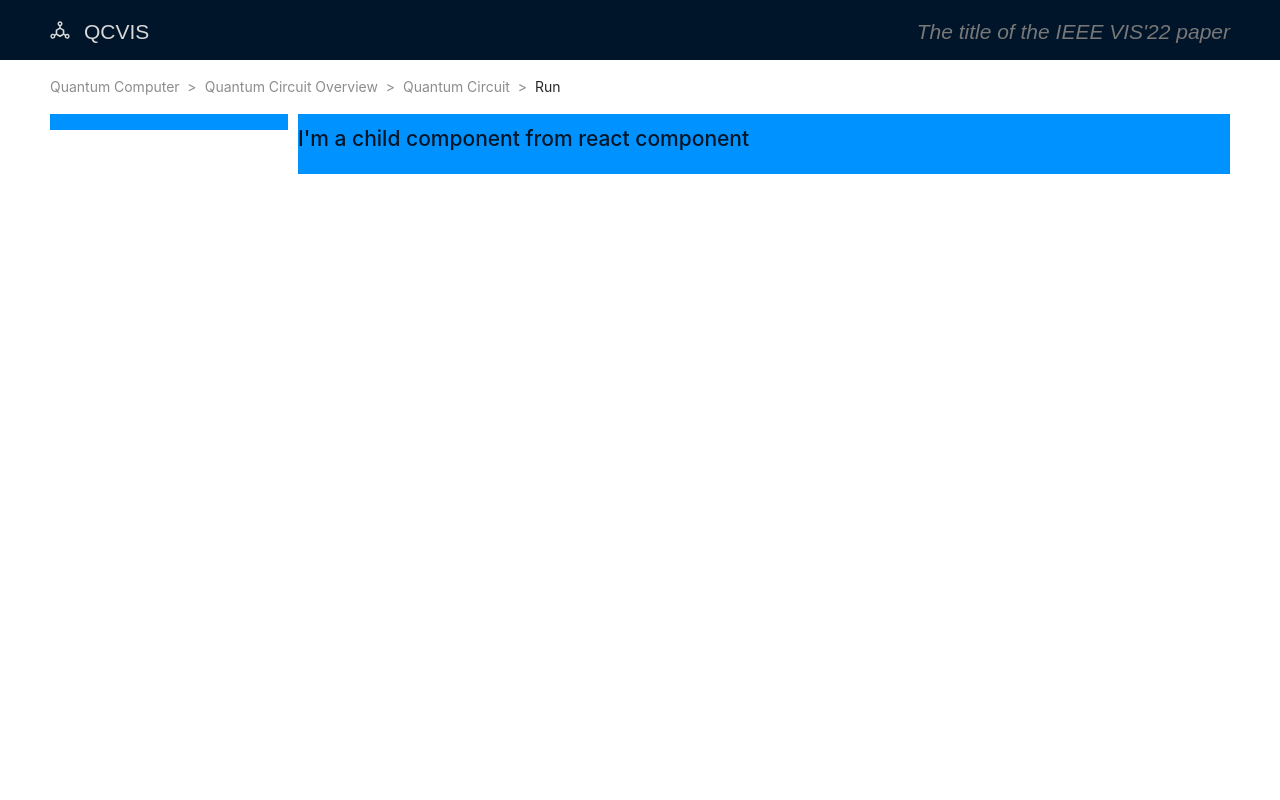
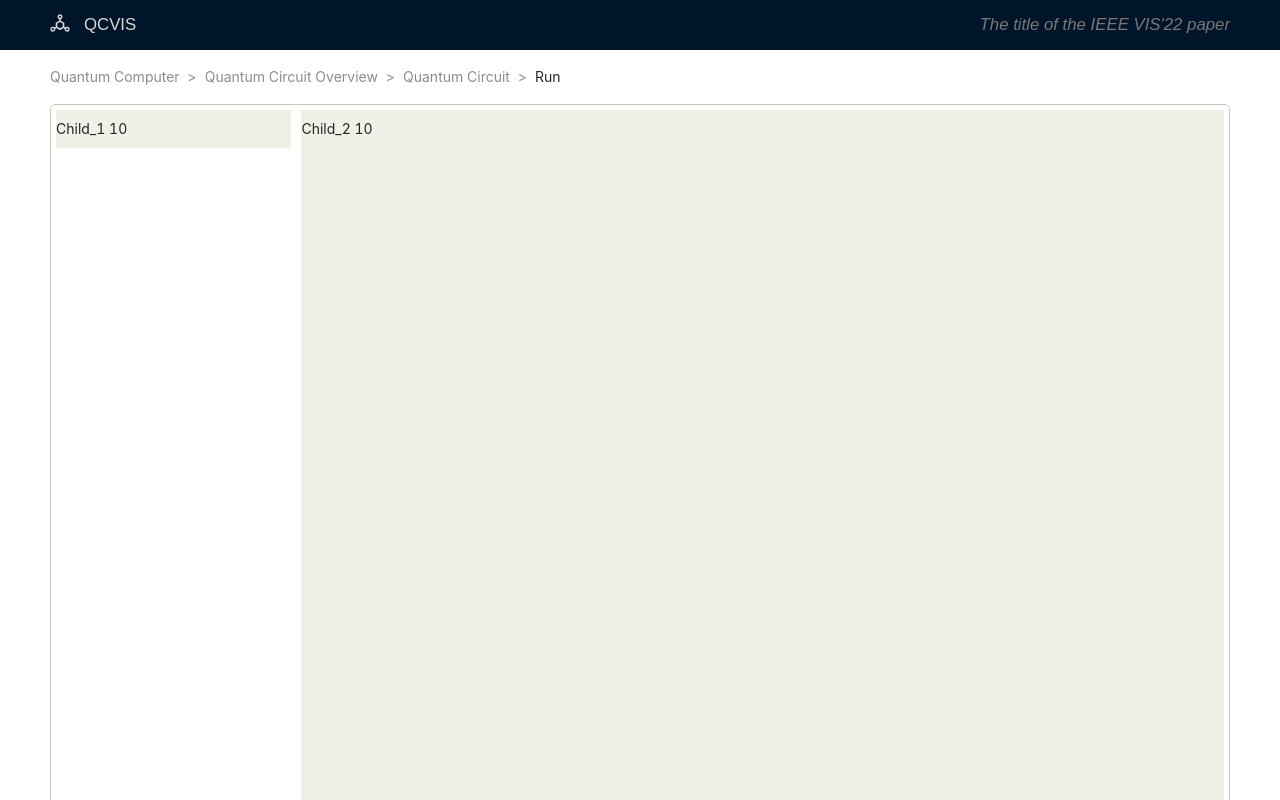
Before and after one commit to CorneliusPavlic/QCVIS, a React (Create React App) app in the folder client/: page / in a window 1280 px wide. Shown: the top 800 px of the page. Built offline with nearby package versions, Linux system fonts and the light colour scheme; no server answers.

Commit message:
'finish_communication'

```diff
--- a/client/package.json
+++ b/client/package.json
@@ -9,6 +9,7 @@
     "@testing-library/user-event": "^13.5.0",
     "antd": "^4.18.3",
     "axios": "^0.24.0",
+    "d3": "^7.3.0",
     "http-proxy-middleware": "^2.0.1",
     "react": "^17.0.2",
     "react-dom": "^17.0.2",
--- a/client/src/App.css
+++ b/client/src/App.css
@@ -1,21 +1,51 @@
 @import '~antd/dist/antd.css';
+
+html, body{
+    min-height: 100% !important;
+    height: 100%;
+
+}
+
+#app{
+    height: 100%;
+}
+
+.layout{
+    min-height:900px;
+    height: 100%;
+}
+
+.header{
+    display:flex;
+    flex-direction:row;
+    line-height: 50px;
+}
 
 .header-title{
     color: #d8d8d8;
-    font-size: 1.5em;
+    font-size: 1.2em;
     font-family: Arial;
+
 }
 
-.header{
-      display:flex;
-      flex-direction:row;
-  }
 
 .paper-title{
     color: #787878;
-    font-size: 1.5em;
+    font-size: 1.2em;
     font-family: Arial;
     font-style: italic;
     margin-left:auto;
     margin-right:0;
 }
+
+.view{
+    border: solid 1px #c7cabb;
+    border-radius: 5px;
+    padding: 5px;
+    height: 100%;
+
+}
+
+#svg_view{
+    height: 100% ;
+}
--- a/client/src/App.js
+++ b/client/src/App.js
@@ -1,4 +1,5 @@
 import React, {Component} from 'react'
+import ReactDOM from 'react-dom'
 import { Layout, Breadcrumb, Row, Col } from 'antd';
 import { DeploymentUnitOutlined } from '@ant-design/icons';
 
@@ -6,17 +7,51 @@ import { DeploymentUnitOutlined } from '@ant-design/icons';
 import './App.css'
 
 import DOM from './Components/DOM.jsx'
+import ControlPanel from './Components/ControlPanel'
+import Views from './Components/Views'
 
 const { Header, Content } = Layout;
 
-const style = { background: "#0092ff", padding: "8px 0" };
 
 class App extends Component {
+
+    constructor(props) {
+        super(props);
+        this.renderChildren = this.renderChildren.bind(this)
+        this.state = {
+            count: 10
+        }
+    }
+
+    renderChildren(){
+        const {count} = this.state;
+        const {container1El, container2El} = this;
+        ReactDOM.render(<ControlPanel count={count}/>, container1El);
+        ReactDOM.render(<Views count={count}/>, container2El);
+    }
+
+
+
+    componentDidMount() {
+        this.container1El = document.querySelector("#container-1");
+        this.container2El = document.querySelector("#container-2");
+
+        this.renderChildren()
+    }
+
+
+
+    componentDidUpdate() {
+        console.log('will re-mount')
+        this.renderChildren();
+    }
+
+
 
     render(){
     return(
         <Layout className="layout">
-            <Header className = "header" style={{ height: '60px' }}>
+            <Header className = "header" style={{ height: '50px' }}>
                 <span><DeploymentUnitOutlined style={{ fontSize: '20px', color: '#d8d8d8',  margin: '0 14px 0 0' }} /></span>
                 <p className="header-title">QCVIS</p>
                 <p className="paper-title">The title of the IEEE VIS'22 paper</p>
@@ -28,18 +63,21 @@ class App extends Component {
                     <Breadcrumb.Item>Quantum Circuit</Breadcrumb.Item>
                     <Breadcrumb.Item>Run</Breadcrumb.Item>
                 </Breadcrumb>
-                <Row gutter={10}>
-                    <Col className="gutter-row" span={5}>
-                        <div style={style}>
-
+                <div className="view">
+                    <Row gutter={10} style={{height: '100%'}}>
+                        <Col className="gutter-row" span={5} style={{height: '100%'}}>
+                            <div style={{ background: "#eff0e7", padding: "8px 0" }}>
+                                <div id="container-1"></div>
                             </div>
                         </Col>
-                    <Col className="gutter-row" span={19}>
-                        <div style={style}>
-                            <DOM/>
+                        <Col className="gutter-row" span={19} style={{height: '100%'}}>
+                            <div style={{ background: "#eff0e7", padding: "8px 0", height: '100%' }}>
+                                {/*<DOM/>*/}
+                                <div id="container-2"></div>
                             </div>
                         </Col>
                     </Row>
+                </div>
             </Content>
         </Layout>
 
--- /dev/null
+++ b/client/src/Components/ControlPanel.jsx
@@ -0,0 +1,42 @@
+import React, {Component} from 'react';
+import ReactDOM from 'react-dom'
+import * as d3 from 'd3'
+
+class ControlPanel extends Component {
+    constructor(props){
+        super(props);
+        this.state = {
+            count : this.props.count,
+            init: 'state_init'
+        }
+        this.init = 'init'
+
+        console.log('constructor')
+
+    }
+
+    componentDidMount(){
+        this.init = 'init_mount'
+        console.log(this.init)
+
+    }
+
+    componentDidUpdate(prevProps, prevState, snapshot) {
+        this.init = 'init_up'
+        console.log(this.init)
+
+    }
+
+
+    render(){
+
+        let count = this.props.count
+        let click = this.props.click
+        console.log('init_render')
+        return (
+            <div onClick={click}>Child_1 {count}</div>
+        );
+    }
+}
+
+export default ControlPanel;
--- a/client/src/Components/DOM.jsx
+++ b/client/src/Components/DOM.jsx
@@ -10,18 +10,16 @@ class DOM extends Component {
     }
 
     componentDidMount(){
-        axios.get(`/api/add_one`)
-            .then(res => {
-                const persons = res.data;
-                console.log(persons)
-            })
+
     }
 
     render(){
 
         return(
             <div>
-                <h1>I'm a child component from {this.state.item}</h1>
+                <svg id="svg_view">
+
+                </svg>
             </div>
         )
     }
--- /dev/null
+++ b/client/src/Components/Views.jsx
@@ -0,0 +1,21 @@
+import React, {Component} from 'react';
+
+class Views extends Component {
+    constructor(props){
+        super(props);
+        this.state = {
+            count: this.props.count
+        }
+    }
+
+
+    render(){
+        const {count} = this.state
+
+        return (
+            <div>Child_2 {count}</div>
+        );
+    }
+}
+
+export default Views;
```
Also changed, not shown: client/lab/d3_View_1.html (added, +15 -0 lines), 1 other file (tests, documents, lock files or other folders). Lines whose indentation alone changed are shown as unchanged.
